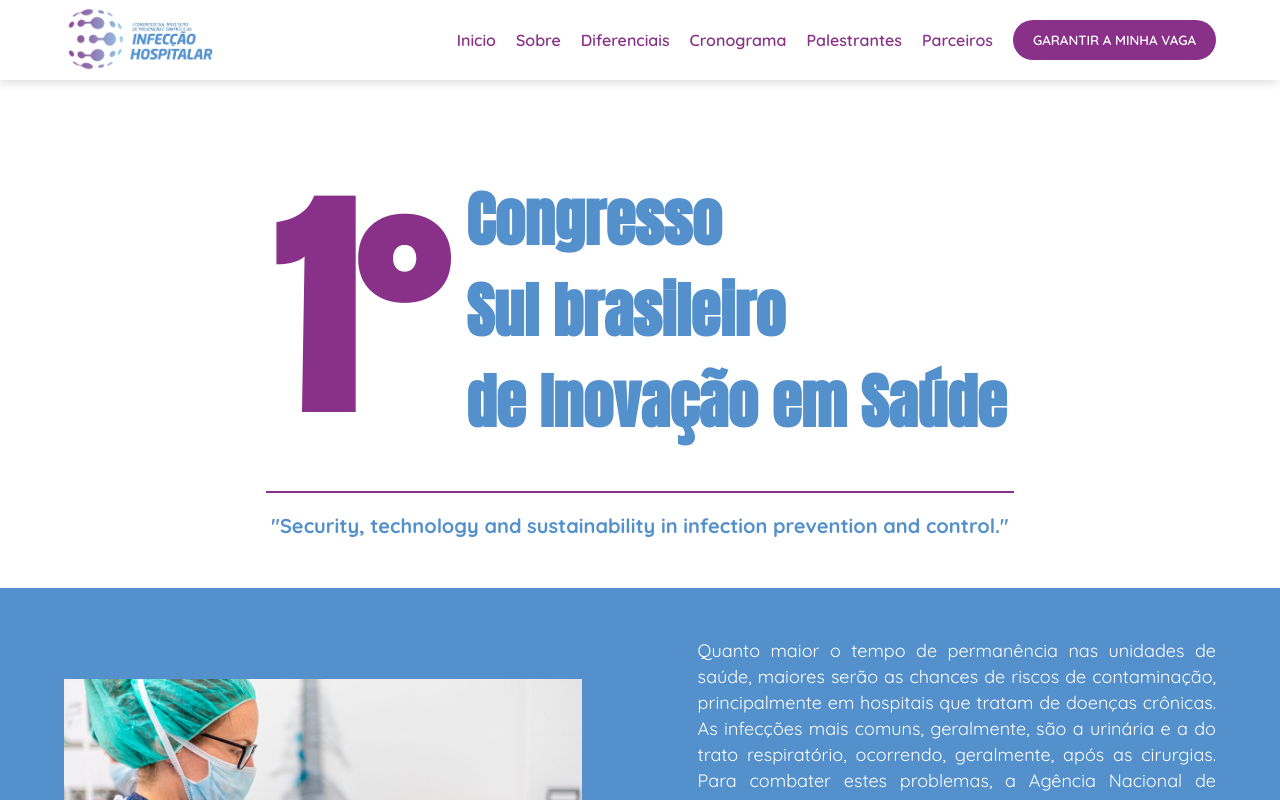
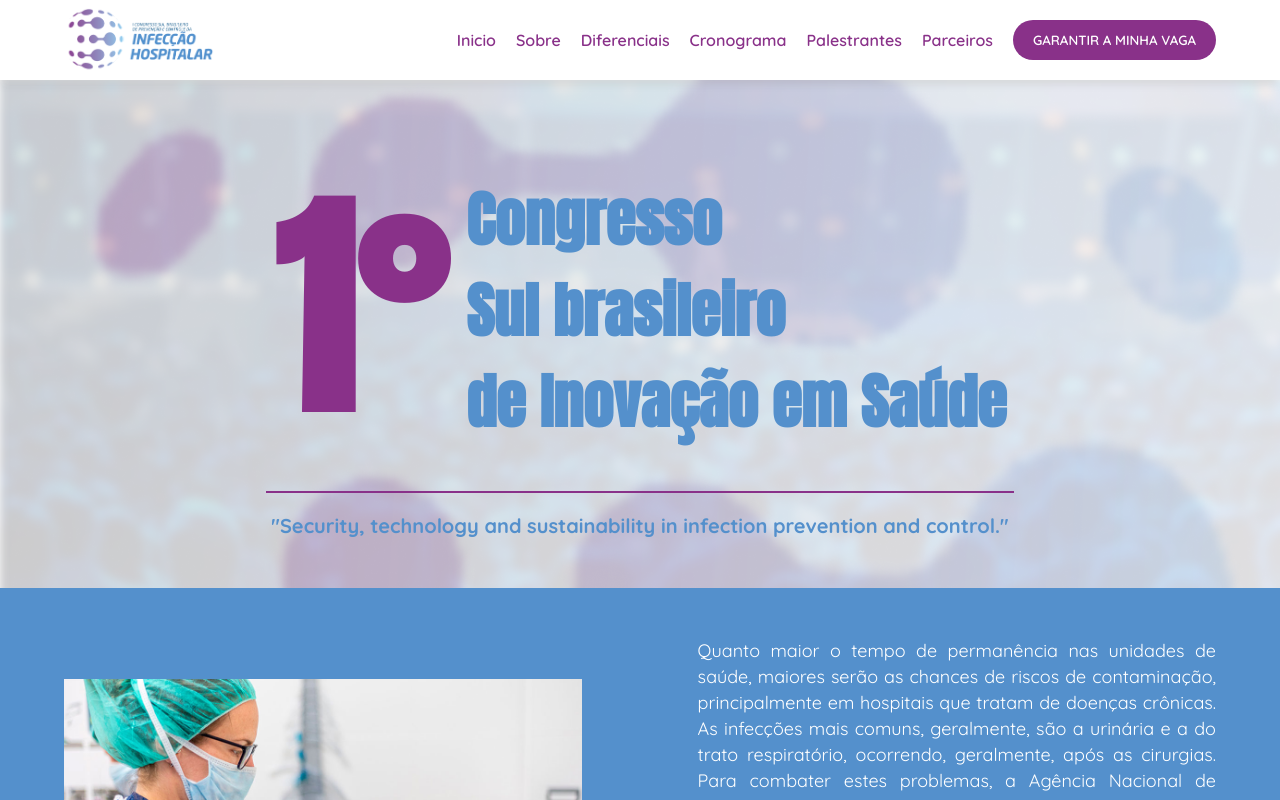
Before and after one commit to pedrohhcunha/congresso, a Next.js app: page / in a window 1280 px wide. Shown: the top 800 px of the page. Built offline with nearby package versions, Linux system fonts and the light colour scheme.

Commit message:
Inserindo background a section inicial

```diff
--- a/styles/Inicio.module.scss
+++ b/styles/Inicio.module.scss
@@ -4,6 +4,7 @@
     display: flex;
     align-items: center;
     justify-content: space-between;
+    background-image: url('../public/images/inicio.png');
 
     .areaContent{
         width: 65%;
```
Also changed, not shown: public/images/inicio.png.
